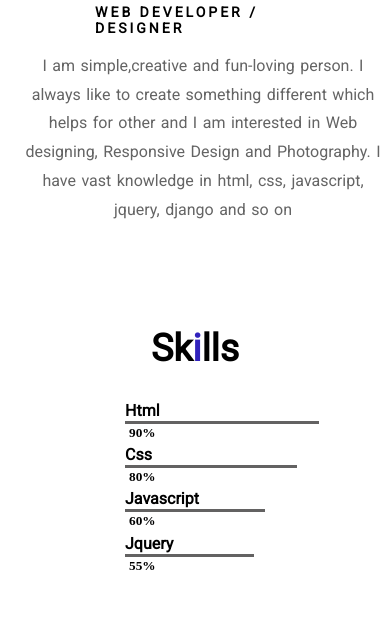
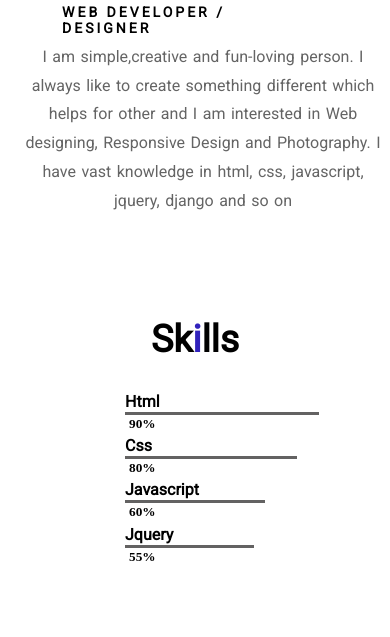
Before and after one commit to Rajpopzein/portraj, a plain HTML site: page index.html in a window 390 px wide. Shown: the part 463-1100 px from the top of the page. Drawn offline with nearby package versions, Linux system fonts and the light colour scheme; a web font is replaced by a local one.

Commit message:
Update main.css

```diff
--- a/css/main.css
+++ b/css/main.css
@@ -384,6 +384,12 @@ footer .container ul li span
     width: 100%;
     margin-top: 10px;
 }
+.story h2{
+    margin-left: -18px;
+}
+.story h5{
+    margin: 16px 178px;
+}
 .content{
     width: 108.8%;
     height: 900px;
@@ -527,11 +533,15 @@ footer .container ul li span
     .skillbar-section {
         margin-left: 0;
     }
+    .story h5{
+        margin: 7px 42px;
+    }
 }
 @media screen and (max-width:768px){
     .skillbar-section {
         margin-left: 75px;
     }
+
 }
 @media screen and (max-width:375px){
     .story {
```
